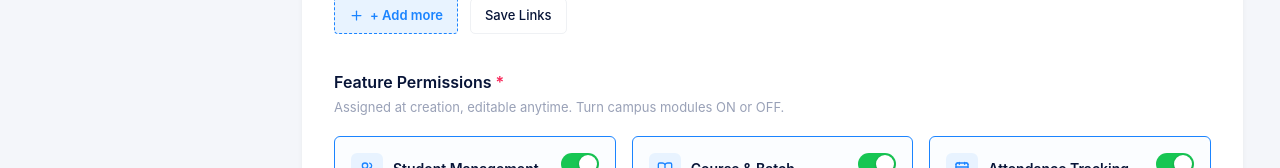
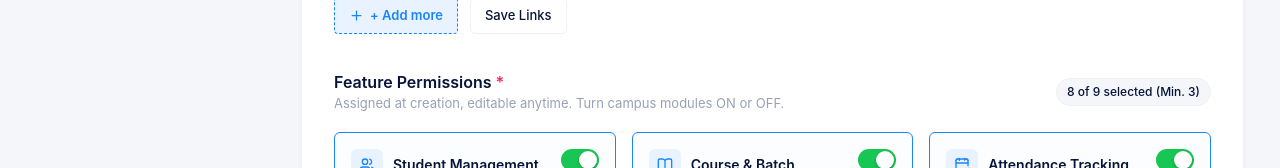
Before and after one commit to Abdullah00001/ams-client, a Next.js app: page /branches/create in a window 1280 px wide. Shown: the part 836-1004 px from the top of the page. Built offline with nearby package versions, Linux system fonts and the light colour scheme; a web font is replaced by a local one.

Commit message:
feat: add minimum 3 feature permissions validation with error state

```diff
--- a/src/features/branches/components/create-branch/create-branch-view.module.css
+++ b/src/features/branches/components/create-branch/create-branch-view.module.css
@@ -87,6 +87,10 @@
   gap: 4px;
 }
 
+.sectionTitleInvalid {
+  color: var(--ams-color-status-error, #f8285a) !important;
+}
+
 .requiredAsterisk {
   color: var(--ams-color-status-error, #f8285a);
   font-size: 16px;
@@ -97,6 +101,38 @@
   margin: 0;
   font-size: 13px;
   color: var(--ams-color-text-muted, #99a1b7);
+}
+
+.permissionsHeaderRow {
+  display: flex;
+  align-items: center;
+  justify-content: space-between;
+  gap: 16px;
+  flex-wrap: wrap;
+}
+
+.permissionsCountBadge {
+  display: inline-flex;
+  align-items: center;
+  gap: 6px;
+  padding: 4px 10px;
+  border-radius: 9999px;
+  font-size: 12px;
+  font-weight: 500;
+  transition: all 150ms ease;
+}
+
+.permissionsCountBadgeValid {
+  background-color: var(--ams-color-grayscale-100, #f4f6fa);
+  color: var(--ams-color-grayscale-400, #071437);
+  border: 1px solid var(--ams-color-border-subtle, #eff1f4);
+}
+
+.permissionsCountBadgeError {
+  background-color: rgba(248, 40, 90, 0.08);
+  color: var(--ams-color-status-error, #f8285a);
+  border: 1px solid rgba(248, 40, 90, 0.25);
+  font-weight: 600;
 }
 
 /* Field Grids */
@@ -841,16 +877,6 @@
   margin-inline-start: 6px;
 }
 
-.hostelCallout {
-  padding: 12px 16px;
-  border-radius: 6px;
-  background-color: #fff9eb;
-  border: 1px solid #fed7aa;
-  font-size: 12px;
-  line-height: 1.5;
-  color: #9a3412;
-}
-
 /* Bottom Form Actions (matching Figma Mighty Restaurant Inspect layout) */
 .formActionsRow {
   display: flex;
--- a/src/features/branches/components/create-branch/create-branch-view.tsx
+++ b/src/features/branches/components/create-branch/create-branch-view.tsx
@@ -42,6 +42,7 @@ interface FormErrors {
   address?: string;
   email?: string;
   phone?: string;
+  permissions?: string;
 }
 
 const INITIAL_PERMISSIONS: BranchFeaturePermissions = {
@@ -141,6 +142,11 @@ export function CreateBranchView() {
       newErrors.phone = "This is an error... (Phone number is required)";
     }
 
+    const activePermissionsCount = Object.values(formData.permissions).filter(Boolean).length;
+    if (activePermissionsCount < 3) {
+      newErrors.permissions = "This is an error... (At least 3 feature permissions must be selected)";
+    }
+
     setErrors(newErrors);
     return Object.keys(newErrors).length === 0;
   };
@@ -173,13 +179,30 @@ export function CreateBranchView() {
 
   // Toggle module permissions
   const handleTogglePermission = (key: keyof BranchFeaturePermissions) => {
-    setFormData((prev) => ({
-      ...prev,
-      permissions: {
+    setFormData((prev) => {
+      const nextPermissions = {
         ...prev.permissions,
         [key]: !prev.permissions[key],
-      },
+      };
+      const activeCount = Object.values(nextPermissions).filter(Boolean).length;
+      if (activeCount < 3) {
+        setErrors((prevErr) => ({
+          ...prevErr,
+          permissions: "This is an error... (At least 3 feature permissions must be selected)",
         }));
+      } else {
+        setErrors((prevErr) => {
+          if (!prevErr.permissions) return prevErr;
+          const rest = { ...prevErr };
+          delete rest.permissions;
+          return rest;
+        });
+      }
+      return {
+        ...prev,
+        permissions: nextPermissions,
+      };
+    });
   };
 
   // Social media dynamic rows
@@ -720,12 +743,41 @@ export function CreateBranchView() {
             ========================================= */}
         <section className={styles.section} aria-labelledby="section-permissions">
           <div className={styles.sectionHeader}>
-            <h2 id="section-permissions" className={styles.sectionTitle}>
+            <div className={styles.permissionsHeaderRow}>
+              <div>
+                <h2
+                  id="section-permissions"
+                  className={clsx(
+                    styles.sectionTitle,
+                    errors.permissions && styles.sectionTitleInvalid,
+                  )}
+                >
                   Feature Permissions<span className={styles.requiredAsterisk}>*</span>
                 </h2>
                 <p className={styles.sectionSubtitle}>
                   Assigned at creation, editable anytime. Turn campus modules ON or OFF.
                 </p>
+              </div>
+              <span
+                className={clsx(
+                  styles.permissionsCountBadge,
+                  Object.values(formData.permissions).filter(Boolean).length < 3
+                    ? styles.permissionsCountBadgeError
+                    : styles.permissionsCountBadgeValid,
+                )}
+              >
+                {Object.values(formData.permissions).filter(Boolean).length} of 9 selected (Min. 3)
+              </span>
+            </div>
+            {errors.permissions ? (
+              <p
+                id="permissions-error"
+                className={styles.fieldErrorText}
+                role="alert"
+              >
+                {errors.permissions}
+              </p>
+            ) : null}
           </div>
 
           <div className={styles.permissionsGrid}>
```
Lines whose indentation alone changed are shown as unchanged.
